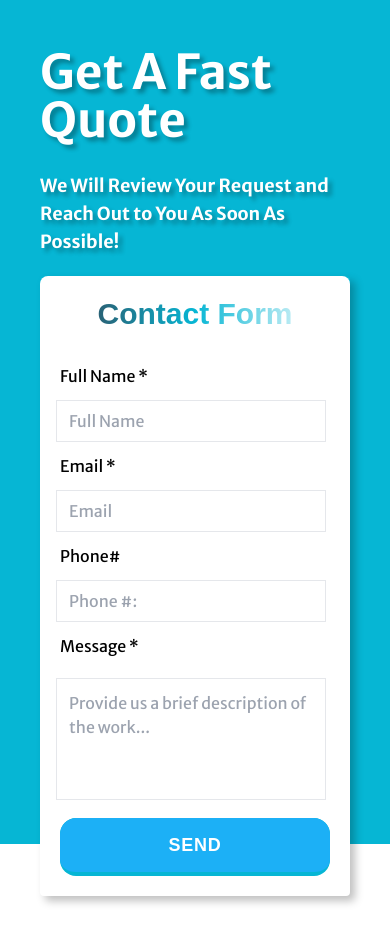
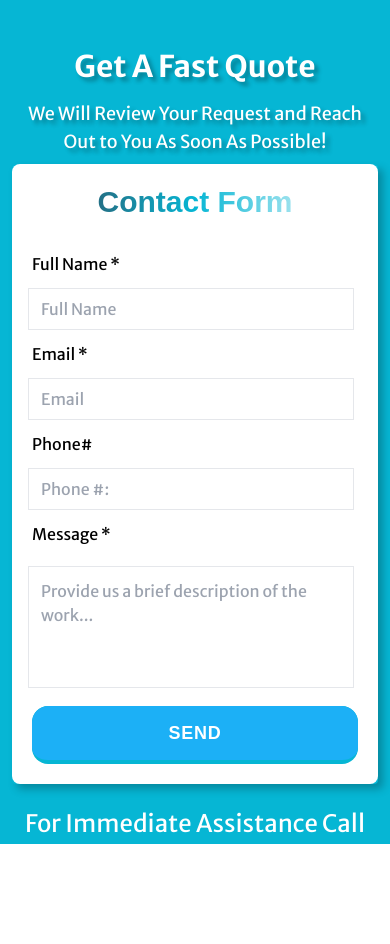
Before and after one commit to danielirwin99/pressure-washing, a React (Create React App) app: page /contact-us in a window 390 px wide. Shown: the top 944 px of the page. After the commit the page ends 892 px from the top, so only its background shows below. Built offline with nearby package versions, Linux system fonts and the light colour scheme.

Commit message:
Responsive

```diff
--- a/src/pages/Contact.jsx
+++ b/src/pages/Contact.jsx
@@ -69,11 +69,11 @@ const Contact = () => {
 
   return (
     <main className="bg-cyan-500 h-screen">
-      <div className="flex flex-col justify-center mx-10 lg:mx-0 items-center">
-        <h1 className="text-5xl font-bold py-2 text-white mt-10 text-shadow">
+      <div className="flex flex-col justify-center mx-3 sm:mx-6 lg:mx-0 items-center">
+        <h1 className="text-3xl md:text-5xl font-bold py-2 text-white mt-10 text-shadow text-center">
           Get A Fast Quote
         </h1>
-        <h2 className="text-white text-lg font-semibold text-shadow my-5">
+        <h2 className="text-white text-lg md:font-semibold text-shadow my-2 md:my-5 text-center">
           We Will Review Your Request and Reach Out to You As Soon As Possible!
         </h2>
         <div className="bg-white flex w-full lg:w-3/5  rounded-lg">
@@ -135,8 +135,9 @@ const Contact = () => {
             </div>
           </form>
         </div>
-        <h1 className="mt-8 text-3xl text-white">
-          For Immediate Assistance Call <span className="font-bold">0417 477 117</span>
+        <h1 className="mt-6 sm:mt-8 text-2xl sm:text-3xl text-white text-center pb-5">
+          For Immediate Assistance Call <br />{" "}
+          <span className="font-bold">0417 477 117</span>
         </h1>
       </div>
     </main>
```
